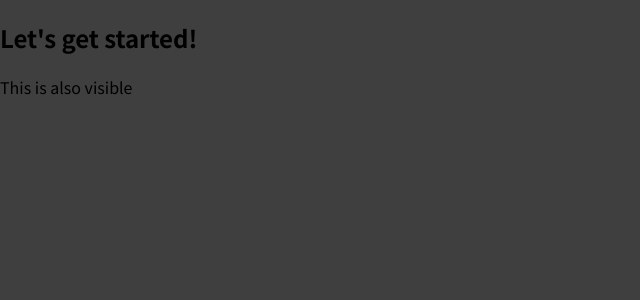
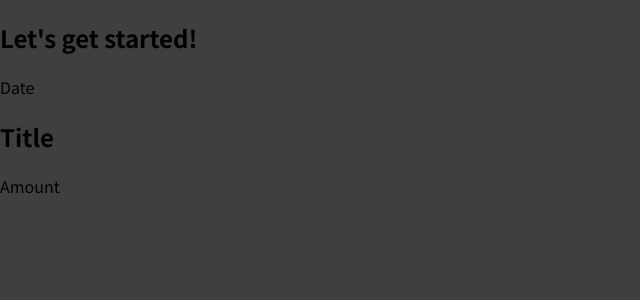
Before and after one commit to sree-lakshmi-n/react, a JavaScript app in the folder 01-starting-setup/: page / in a window 1280 px wide. Shown: the top 300 px of the page, without its empty margins (0-640 px from the left). Built offline with nearby package versions, Linux system fonts and the light colour scheme.

Commit message:
imported ExpenseItem and added it as custom element

```diff
--- a/01-starting-setup/src/App.js
+++ b/01-starting-setup/src/App.js
@@ -1,8 +1,10 @@
+import ExpenseItem from "./components/ExpenseItem";
+
 function App() {
   return (
     <div>
       <h2>Let's get started!</h2>
-      <p>This is also visible</p>
+      <ExpenseItem></ExpenseItem>
     </div>
   );
 }
```
Also changed, not shown: 1 other file (tests, documents, lock files or other folders).
